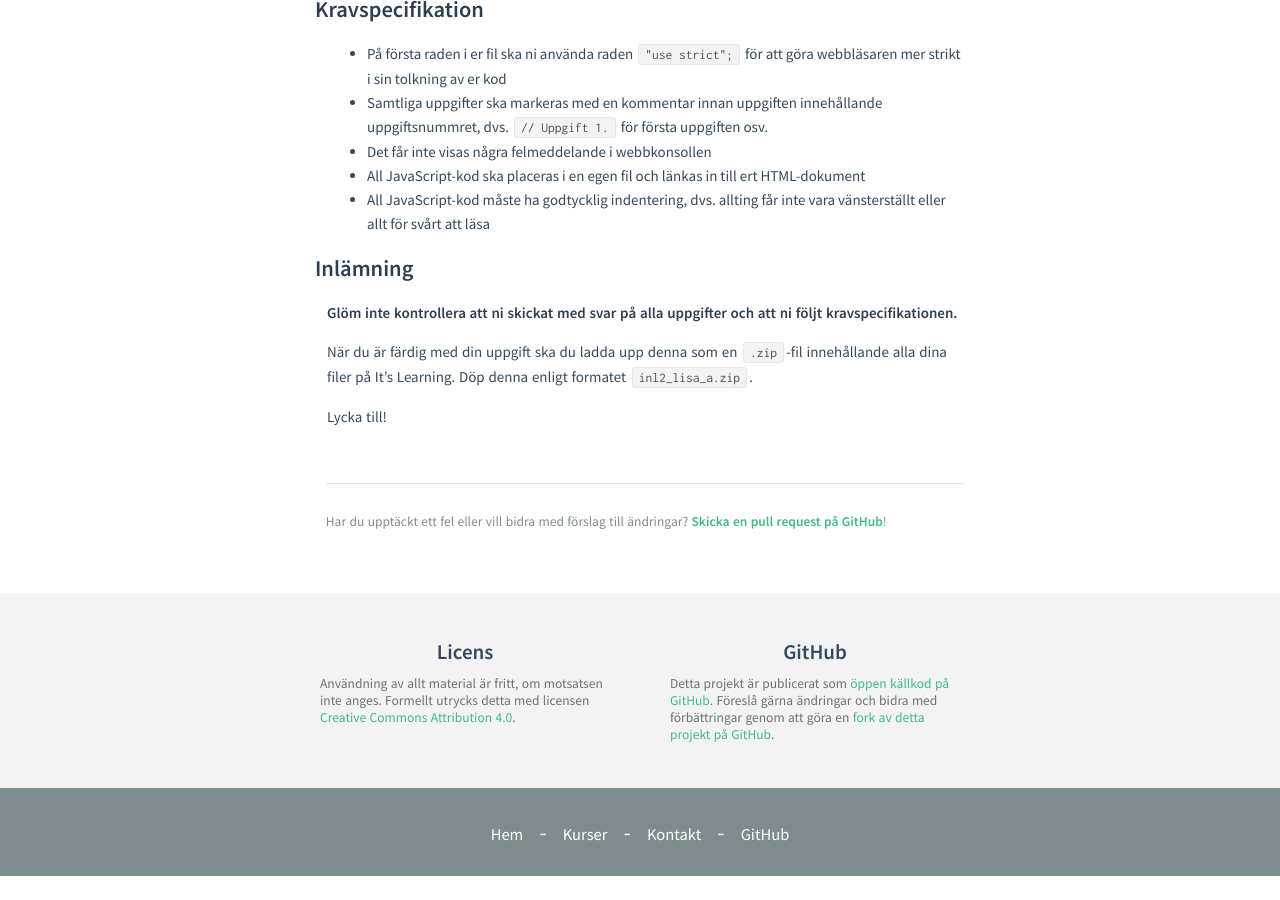
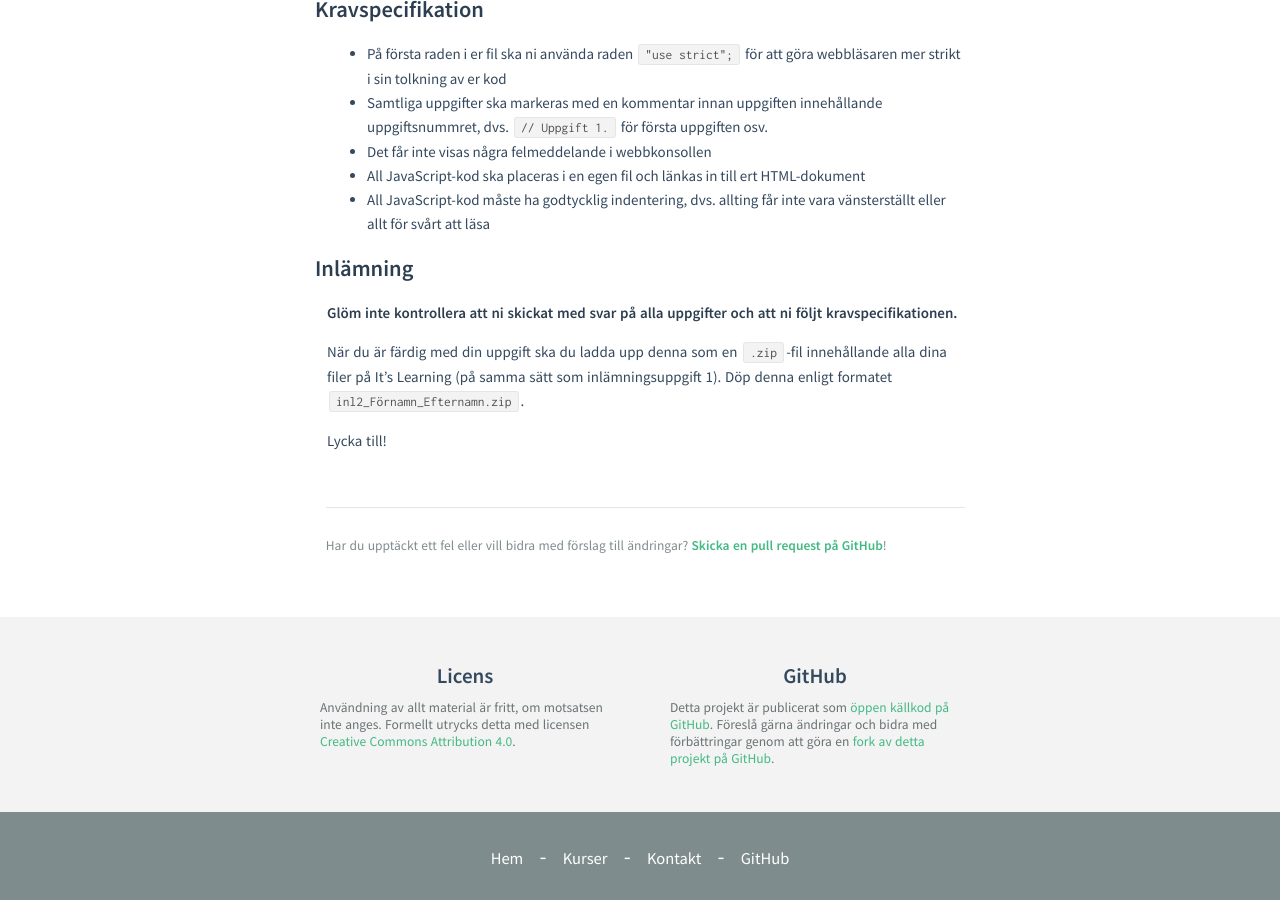
Before and after one commit to alsterholm/mah-webbutv.github.io, a Jekyll site: the page built from courses/da281a_da265a/assignments/uppg2.md, in a window 1280 px wide and 900 px high, scrolled down 4535 px. Built offline with Jekyll 4.4.1, drawn with Linux system fonts in a browser that asks for light colours; before the commit the page ends 5411 px from its top, so only the background shows below that.

Commit message:
Update uppg2.md

```diff
--- a/courses/da281a_da265a/assignments/uppg2.md
+++ b/courses/da281a_da265a/assignments/uppg2.md
@@ -192,6 +192,6 @@ Tips: använd er av loopen `for (var attribute in obj) { ... }` för att gå ige
 
 **Glöm inte kontrollera att ni skickat med svar på alla uppgifter och att ni följt kravspecifikationen.**
 
-När du är färdig med din uppgift ska du ladda upp denna som en `.zip`-fil innehållande alla dina filer på It's Learning. Döp denna enligt formatet `inl2_lisa_a.zip`.
+När du är färdig med din uppgift ska du ladda upp denna som en `.zip`-fil innehållande alla dina filer på It's Learning (på samma sätt som inlämningsuppgift 1). Döp denna enligt formatet `inl2_Förnamn_Efternamn.zip`.
 
 Lycka till!
```
